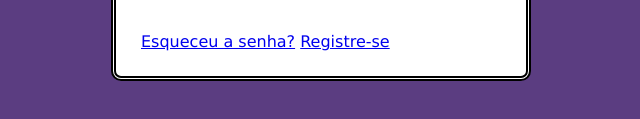
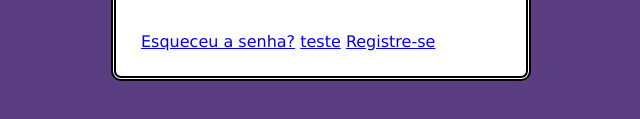
Before and after one commit to Guilherme-Fernandes1/tela_login, a plain HTML site: page index.html in a window 1280 px wide. Shown: the part 477-596 px from the top of the page, 319-959 px from the left. Drawn offline with Linux system fonts and the light colour scheme.

Commit message:
teste
teste

```diff
--- a/index.html
+++ b/index.html
@@ -23,6 +23,7 @@
       <button class="buttonEntrar">Entrar</button>
       <br>
       <a href="/Recuperar_senha.html">Esqueceu a senha?</a>
+      <a href="/tela_login/Recuperar_senha.html">teste</a>
       <a href="/registrar-se.html">Registre-se</a>
     </form>
   </main>
```
